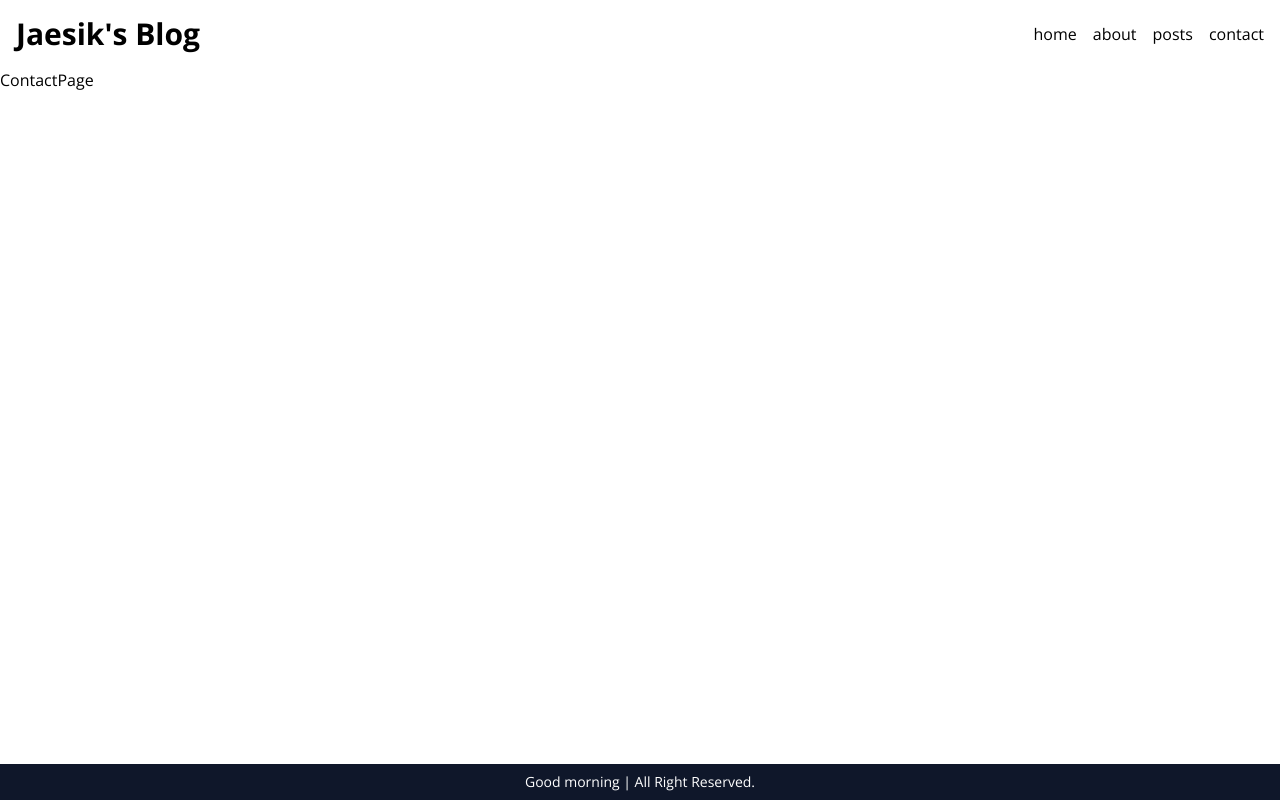
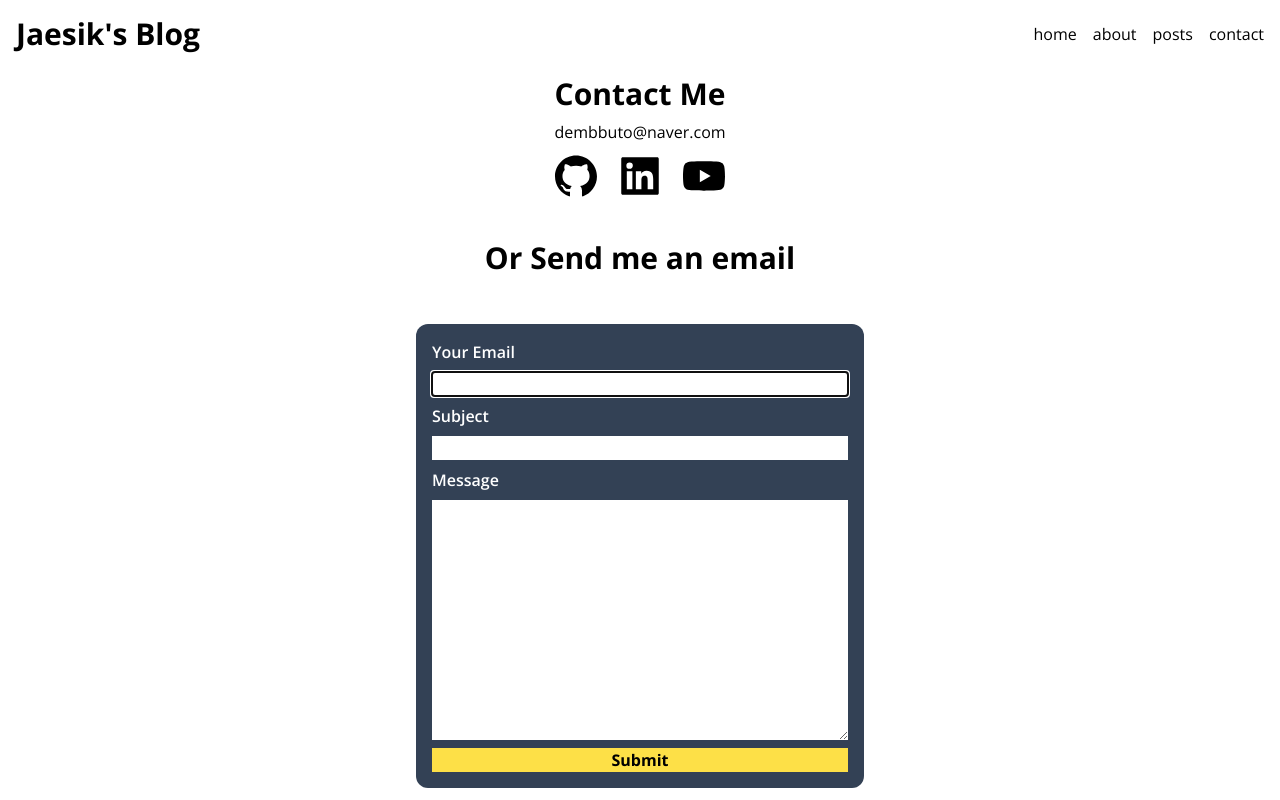
Before and after one commit to dembbuto/blog, a Next.js app: page /contact in a window 1280 px wide. Built offline with nearby package versions, Linux system fonts and the light colour scheme.

Commit message:
[blog] 정보, 연락 페이지

```diff
--- a/src/app/about/page.tsx
+++ b/src/app/about/page.tsx
@@ -1,7 +1,29 @@
+import Hero from '@/components/Hero'
 import React from 'react'
+
+const TITLE_CLASS = 'text-2xl font-bold text-gray-800 m-2';
 
 export default function AboutPage() {
   return (
-    <div>AboutPage</div>
+    <>
+      <Hero />
+      <section className='bg-gray-100 shadow-lg p-8 m-8 text-center'>
+        <h2 className={TITLE_CLASS}>Who Am I?</h2>
+        <p>
+          7년차 프론트엔드 개발자
+        </p>
+        <h2 className={TITLE_CLASS}>Career</h2>
+        <p>
+          골프존 (2021-Now)<br />
+          랜드프로 (2017-2021)<br />
+        </p>
+        <h2 className={TITLE_CLASS}>Skills</h2>
+        <p>
+          Vue.js, React.js, Next.js<br />
+          Git<br />
+          VS Code
+        </p>
+      </section>
+    </>
   )
 }
--- a/src/app/contact/page.tsx
+++ b/src/app/contact/page.tsx
@@ -1,7 +1,33 @@
 import React from 'react'
+import { AiFillGithub, AiFillLinkedin, AiFillYoutube } from 'react-icons/ai'
+import ContactForm from '@/components/ContactForm'
+
+const LINKS = [
+  { icon: <AiFillGithub />, url: '' },
+  { icon: <AiFillLinkedin />, url: '' },
+  { icon: <AiFillYoutube />, url: '' },
+]
 
 export default function ContactPage() {
   return (
-    <div>ContactPage</div>
+    <section className='flex flex-col items-center'>
+      <h2 className='text-3xl font-bold my-2'>Contact Me</h2>
+      <p>dembbuto@naver.com</p>
+      <ul className='flex gap-4 my-2'>
+        {LINKS.map((link, index) => (
+          <a
+            key={index}
+            href={link.url}
+            target='_blank'
+            rel='noreferrer'
+            className='text-5xl hover:text-yellow-400'
+          >
+            {link.icon}
+          </a>
+        ))}
+      </ul>
+      <h2 className='text-3xl font-bold my-8'>Or Send me an email</h2>
+      <ContactForm />
+    </section>
   )
 }
--- /dev/null
+++ b/src/components/Banner.tsx
@@ -0,0 +1,21 @@
+import React from 'react'
+
+export type BannerData = {
+  message: string;
+  state: 'success' | 'error';
+}
+
+export default function Banner({ banner: { message, state }}: { banner: BannerData }) {
+  const isSuccess = state === 'success';
+  const icon = isSuccess ? '🎉' : '😱';
+
+  return (
+    <p
+      className={`p-2 rounded-xl w-full text-center ${
+        isSuccess ? 'bg-green-300' : 'bg-red-300'
+      }`}
+    >
+      {icon + message}
+    </p>
+  )
+}
--- /dev/null
+++ b/src/components/ContactForm.tsx
@@ -0,0 +1,71 @@
+'use client'
+
+import { useState } from 'react'
+import Banner from './Banner';
+import { BannerData } from './Banner';
+
+type Form = {
+  from: string;
+  subject: string;
+  message: string;
+}
+
+export default function ContactForm() {
+  const [form, setForm] = useState<Form>({
+    from: '',
+    subject: '',
+    message: '',
+  });
+  const [banner, setBanner] = useState<BannerData | null>(null);
+  const onChange = (e: React.ChangeEvent<HTMLInputElement | HTMLTextAreaElement>) => {
+    const { name, value } = e.target;
+    setForm((prev) => ({ ...prev, [name]: value }));
+  };
+  const onSubmit = (e: React.FormEvent<HTMLFormElement>) => {
+    e.preventDefault();
+    setBanner({ message: '성공했어!!', state: 'success' });
+    setTimeout(() => {
+      setBanner(null);
+    }, 3000);
+  };
+
+  return (
+    <section className='w-full max-w-md'>
+      {banner && <Banner banner={banner} />}
+      <form className='w-full flex flex-col gap-2 my-4 p-4 bg-slate-700 rounded-xl text-white' onSubmit={onSubmit}>
+        <label htmlFor='from' className='font-semibold'>Your Email</label>
+        <input
+          type='email'
+          id='from'
+          name='from'
+          required
+          autoFocus
+          value={form.from}
+          onChange={onChange}
+          className='text-black'
+        />
+        <label htmlFor='subject' className='font-semibold'>Subject</label>
+        <input
+          type='text'
+          id='subject'
+          name='subject'
+          required
+          value={form.subject}
+          onChange={onChange}
+          className='text-black'
+        />
+        <label htmlFor='message' className='font-semibold'>Message</label>
+        <textarea
+          rows={10}
+          id='message'
+          name='message'
+          required
+          value={form.message}
+          onChange={onChange}
+          className='text-black'
+        />
+        <button className='bg-yellow-300 text-black font-bold hover:bg-yellow-400' type='submit'>Submit</button>
+      </form>
+    </section>
+  )
+}
```
